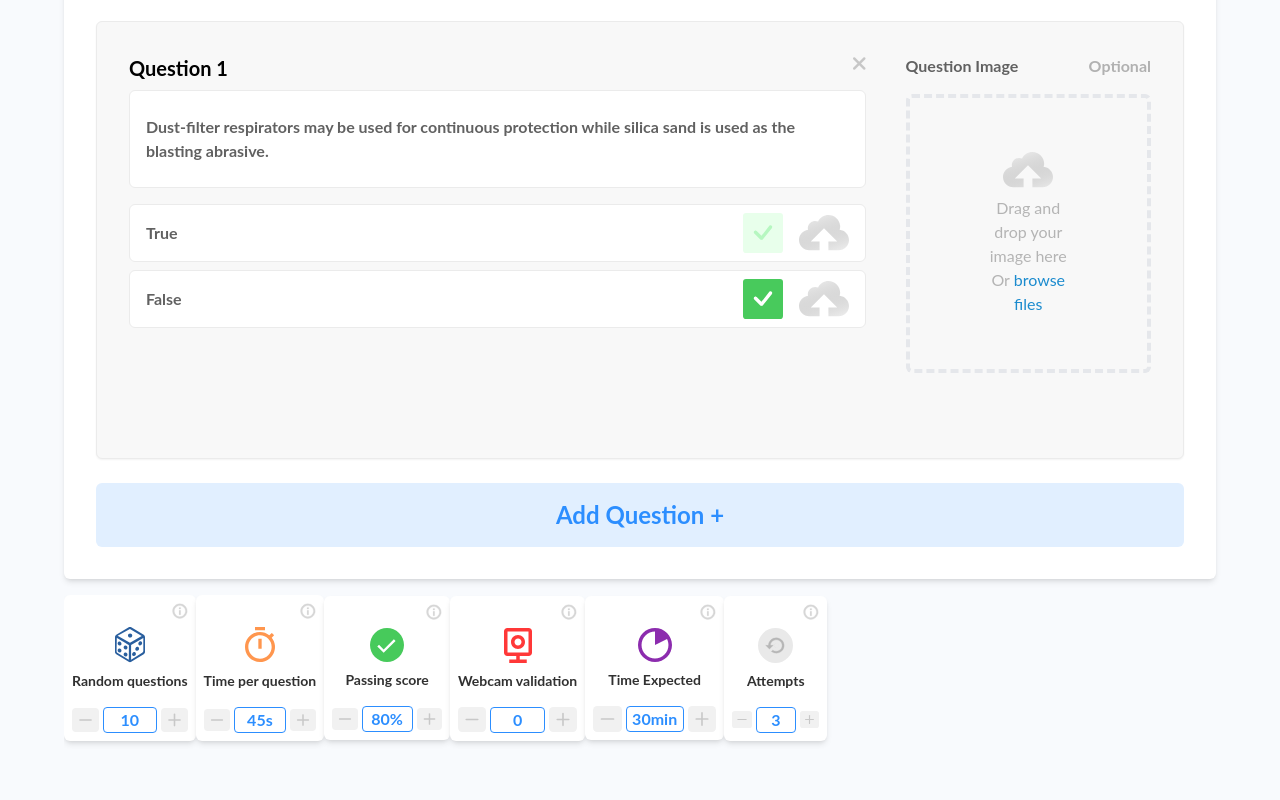
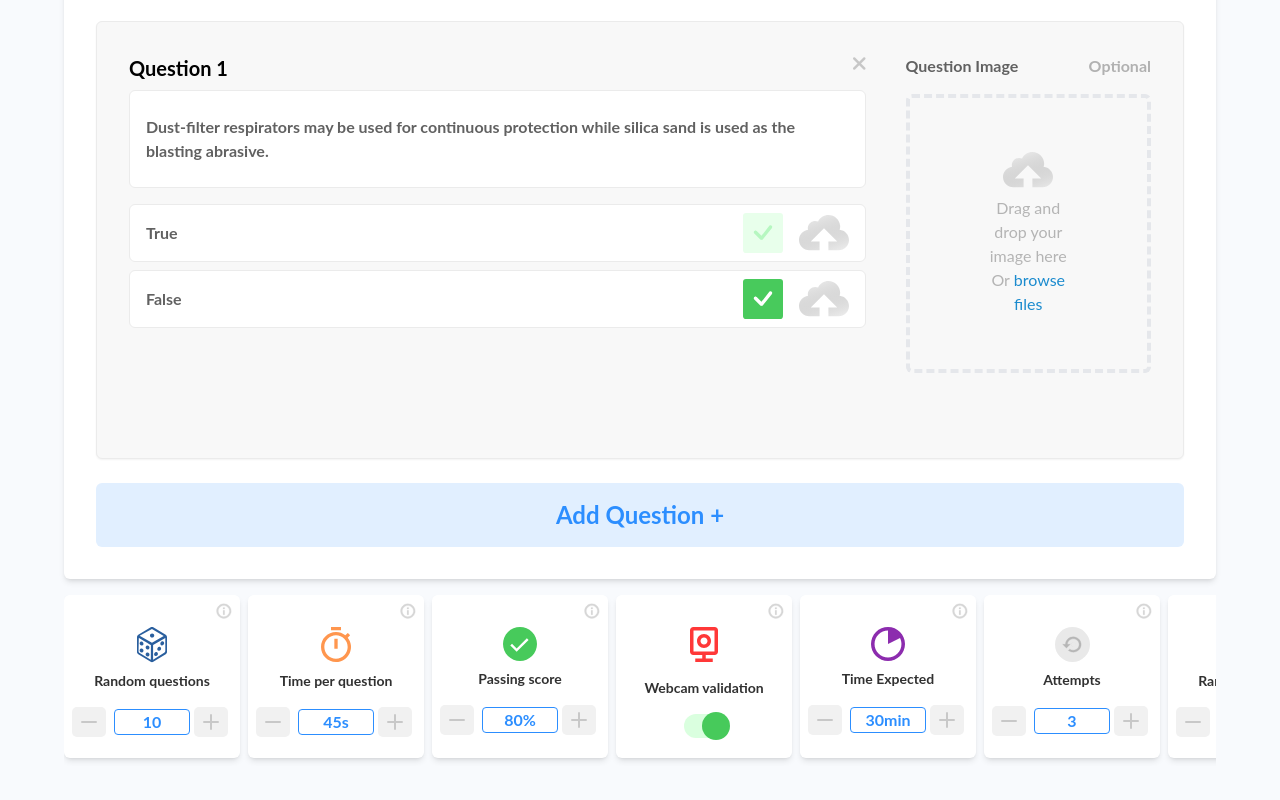
Before and after one commit to oldProjectss/Imense, a React (Vite) app: page / in a window 1280 px wide. Shown: the part 1300-2100 px from the top of the page. Built offline with nearby package versions, Linux system fonts and the light colour scheme.

Commit message:
Fix Bugs - fix the width in the setting containers - Set the minimum count to 0 and prevent from selecting nigative numbers - Set the maximum count to 100 and provent from selecting greater number

```diff
--- a/src/App.jsx
+++ b/src/App.jsx
@@ -3,7 +3,7 @@ import { Main, NavBar } from './components';
 
 const App = () => {
   return (
-    <div>
+    <div className="w-full">
       <NavBar />
       <Main />
     </div>
--- a/src/components/Quiz.jsx
+++ b/src/components/Quiz.jsx
@@ -6,16 +6,47 @@ import mines from '../assets/img/mines.svg';
 const Quiz = ({ data }) => {
   const { name, details, defaultVal, icon, valType, on } = data;
   const [count, setCount] = useState(defaultVal);
+  const [camOn, setcamOn] = useState(on);
+
+  const handleOn = () => {
+    setcamOn((prevcamOn) => !prevcamOn);
+  };
+
   const handlePlus = () => {
+    if (count === 100) return;
+    if (count > 100) {
+      setCount(100);
+      return;
+    }
     setCount((prevCount) => prevCount + 1);
   };
 
   const handleMines = () => {
+    if (count === 0) return;
+    if (count < 0) {
+      setCount(0);
+      return;
+    }
     setCount((prevCount) => prevCount - 1);
   };
 
   return (
-    <div className="p-2 mb-2 bg-white rounded-md shadow shadow-md">
+    <>
+      {name === 'Webcam validation' ? (
+        <div className="p-2 mb-2 mr-2 bg-white rounded-md shadow shadow-md min-w-[176px] w-[176px]">
+          <div className="flex justify-end">
+            <img className="cursor-pointer" src={info} alt="info" />
+          </div>
+          <div className="flex flex-col justify-center items-center text-sm pb-4">
+            <img className="py-2" src={icon} alt="icon" />
+            <p className="text-[#313131] font-bold py-2">{name}</p>
+          </div>
+          <button type="button" className={`${camOn ? 'bg-[#daffdf]' : 'bg-[#ff386a]/20'} flex justify-center items-center m-auto -mt-2 mb-3 w-10 h-6 font-bold rounded-full`} onClick={handleOn}>
+            <span className={`${camOn ? 'left-3 bg-[#47ca5b]' : '-left-3 bg-[#ff3849]'} w-7 h-7 rounded-full relative`}></span>
+          </button>
+        </div>
+      ) : (
+        <div className="p-2 mb-2 mr-2 bg-white rounded-md shadow shadow-md min-w-[176px] w-[176px]">
           <div className="flex justify-end">
             <img className="cursor-pointer" src={info} alt="info" />
           </div>
@@ -27,12 +58,17 @@ const Quiz = ({ data }) => {
             <button className="w-1/3" onClick={handleMines}>
               <img src={mines} alt="mines button" />
             </button>
-        <span className="border border-1 border-[#2c8eff] text-[#2c8eff] text-center w-2/3 rounded mx-1">{count}{valType}</span>
+            <span className="border border-1 border-[#2c8eff] text-[#2c8eff] text-center w-2/3 rounded mx-1">
+              {count}
+              {valType}
+            </span>
             <button className="w-1/3">
               <img src={plus} alt="plus button" onClick={handlePlus} />
             </button>
           </div>
         </div>
+      )}
+    </>
   );
 };
 
--- a/src/components/QuizContainer.jsx
+++ b/src/components/QuizContainer.jsx
@@ -1,17 +1,18 @@
 import React from 'react';
 import { Quiz } from './';
-import WebcamQuiz from './WebcamQuiz';
 import { quizSettings } from '../constants';
 
 const QuizContainer = () => {
   return (
     // <div>
-      <div className="flex justify-start items-center overflow-scroll w-full">
-        {quizSettings.map((setting) => (
-          <Quiz key={setting.id} data={setting} />
-        ))}
-        {/* <WebcamQuiz /> */}
-      </div>
+    <div className="flex overflow-y-auto w-full">
+      {quizSettings.map((setting) => (
+        <Quiz key={setting.id} data={setting} />
+      ))}
+      {quizSettings.map((setting) => (
+        <Quiz key={setting.id} data={setting} />
+      ))}
+    </div>
     // </div>
   );
 };
```
Lines whose indentation alone changed are shown as unchanged.
